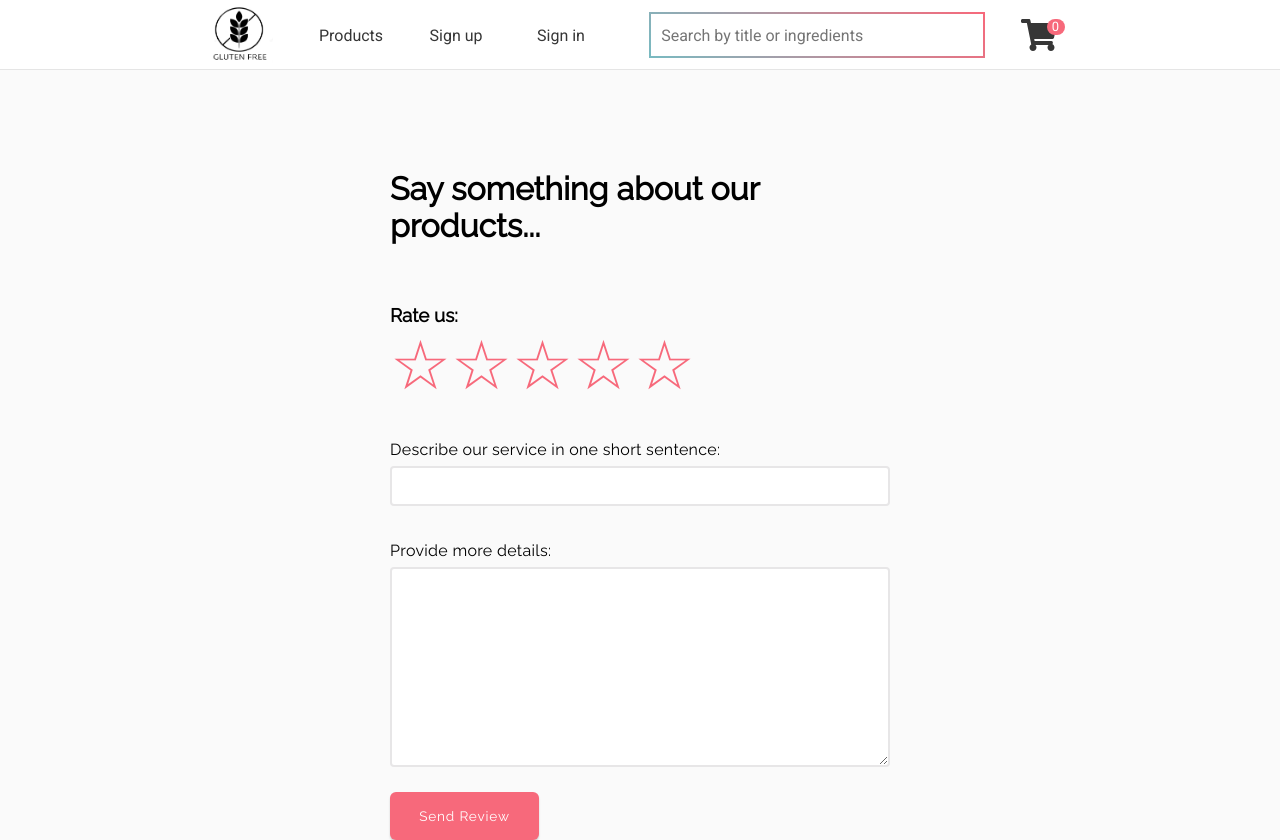
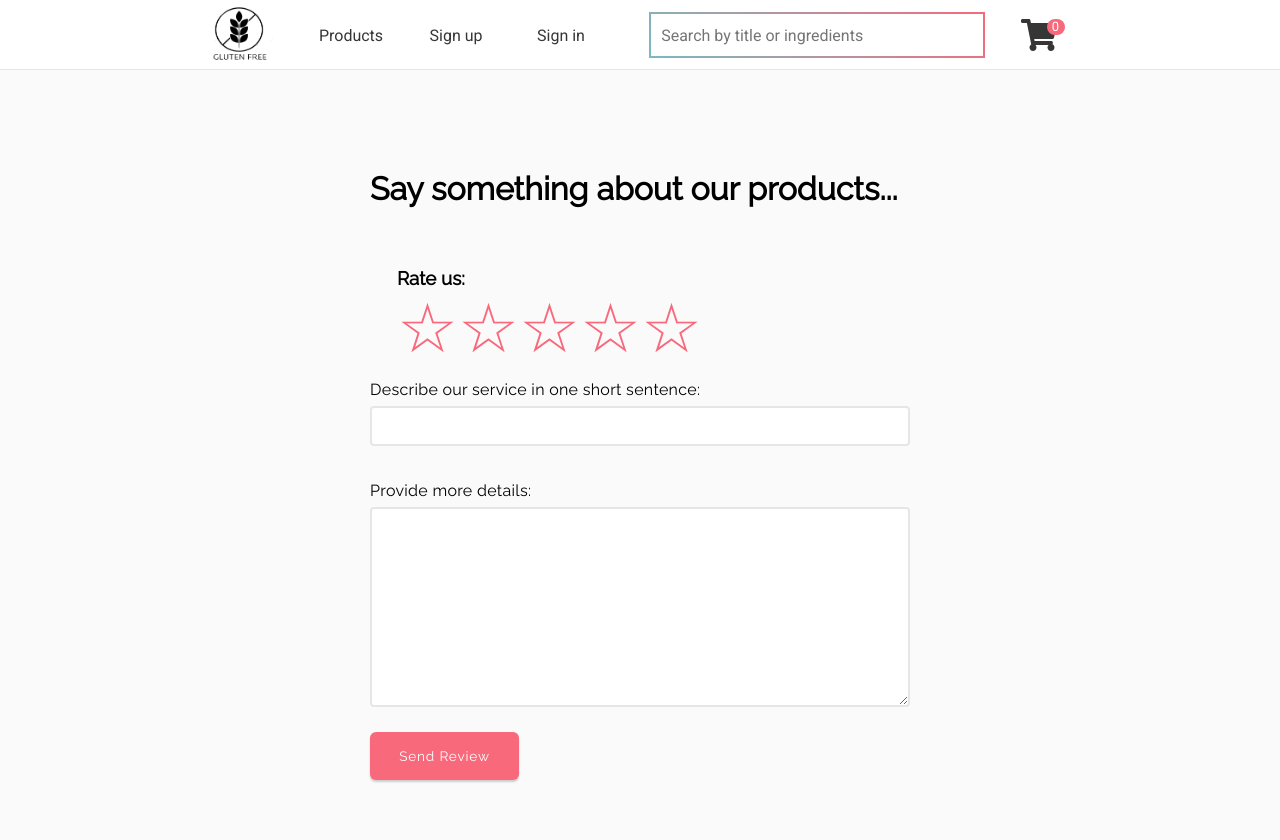
Before and after one commit to adOxey/gluggi_shop, a React (Create React App) app: page /rate-us in a window 1280 px wide. After the commit the page ends 810 px from the top, so only its background shows below. Built offline with nearby package versions, Linux system fonts and the light colour scheme; no server answers; the database is empty; a web font is replaced by a local one.

Commit message:
some tweaks in ReviewPage component

```diff
--- a/src/project/Main/AddProductForm/AddProductForm.js
+++ b/src/project/Main/AddProductForm/AddProductForm.js
@@ -41,7 +41,7 @@ const AddProductForm = () => {
     handleSubmit,
     handleBlur,
     handleImageAsFile,
-    success,
+    status,
     handleUploadImage,
   } = useForm(initialState, validation, formReducer, handleFirebaseUpload);
 
@@ -56,14 +56,14 @@ const AddProductForm = () => {
   return (
     <div className={pageBody}>
       <div className={container}>
-        {success.submitted ? (
+        {status.message ? (
           <h1
             style={{
-              color: success.submitted ? `#50d890` : "#c02739",
+              color: status.isSubmitted ? `#50d890` : `#c02739`,
               margin: "auto",
             }}
           >
-            {success.message}
+            {status.message}
           </h1>
         ) : (
           <h1>Add New Product</h1>
--- a/src/project/Main/ReviewPage/ReviewPage.js
+++ b/src/project/Main/ReviewPage/ReviewPage.js
@@ -14,6 +14,10 @@ import {
 import StarRating from "./StarRating/StarRating";
 
 function ReviewForm() {
+  const [grade, setGrade] = useState(0);
+  const [author, setAuthor] = useState("");
+  const [status, setStatus] = useState({ isSubmitted: false, message: "" });
+
   useEffect(() => {
     gluggiAuth.onAuthStateChanged((user) => {
       if (user) {
@@ -32,8 +36,6 @@ function ReviewForm() {
     },
     completed: false,
   };
-  const [grade, setGrade] = useState(0);
-  const [author, setAuthor] = useState("");
 
   const { values, handleChange, handleSubmit, handleBlur } = useForm(
     initialFormState,
@@ -44,8 +46,16 @@ function ReviewForm() {
   const { addToFirestore } = useFirestore(REVIEWS);
 
   useEffect(() => {
-    if (values.completed && grade !== 0) {
+    if (values.completed) {
+      if (grade !== 0) {
         addToFirestore({ values, grade, author });
+        setStatus({ isSubmitted: true, message: "Submitted Successfully" });
+      } else {
+        setStatus({
+          isSubmitted: false,
+          message: "You need to rate us to submit review",
+        });
+      }
     }
     // eslint-disable-next-line react-hooks/exhaustive-deps
   }, [values.completed, grade]);
@@ -58,9 +68,16 @@ function ReviewForm() {
   };
 
   return (
-    <div className={classes.wrapper}>
+    <div className={classes.Wrapper}>
+      <div>
+        {status.isSubmitted ? (
+          <p className={classes.Success}>{status.message}</p>
+        ) : (
           <h1>Say something about our products...</h1>
+        )}
+
         <StarRating saveRating={saveRating} />
+        <p className={classes.Error}>{!status.isSubmitted && status.message}</p>
         <Form onSubmit={handleSubmit}>
           <FormInput
             label="Describe our service in one short sentence:"
@@ -85,6 +102,7 @@ function ReviewForm() {
           <Button handleClick={handleSubmit}>Send Review</Button>
         </Form>
       </div>
+    </div>
   );
 }
 
--- a/src/project/Main/ReviewPage/ReviewPage.module.css
+++ b/src/project/Main/ReviewPage/ReviewPage.module.css
@@ -1,8 +1,40 @@
-.wrapper {
-  width: 500px;
+.Wrapper {
+  max-width: 600px;
+
   margin: 0 auto;
   padding-top: 100px;
+  padding-bottom: 30px;
 }
-.wrapper h1 {
+
+.Wrapper div {
+  width: 90%;
+  margin: 0 auto;
+}
+
+.Wrapper h1 {
+  width: 100%;
   margin: 0 0 60px 0;
 }
+
+.Error {
+  width: 100%;
+  color: red;
+  font-weight: bold;
+  font-size: 20px;
+}
+
+.Success {
+  display: flex;
+  align-items: center;
+  justify-content: center;
+  width: 250px;
+  height: 45px;
+  margin: 0 auto 50px auto;
+  border-radius: 10px;
+  border: 1px solid rgb(204, 204, 204);
+  color: rgb(53, 204, 53);
+  font-weight: bold;
+  font-size: 18px;
+  text-align: center;
+  background-color: white;
+}
--- a/src/shared/hooks/useForm.js
+++ b/src/shared/hooks/useForm.js
@@ -2,7 +2,7 @@ import React, { useState, useEffect } from "react";
 
 const useForm = (initialState, validation, reducer, handleFirebaseUpload) => {
   const [values, dispatch] = React.useReducer(reducer, initialState);
-  const [success, setSuccess] = useState({ submitted: false, message: "" });
+  const [status, setStatus] = useState({ isSubmited: false, message: "" });
 
   useEffect(() => {
     let mounted = true;
@@ -58,18 +58,18 @@ const useForm = (initialState, validation, reducer, handleFirebaseUpload) => {
 
     if (noErrors) {
       dispatch({ type: "SUBMIT_FORM" });
-      setSuccess({
-        ...success,
-        submitted: true,
+      setStatus({
+        ...status,
+        isSubmited: true,
         message: "Submitted Successfully",
       });
       window.scrollTo(0, 0);
     } else {
       dispatch({ type: "VALIDATE_ONSUBMIT", payload: err });
-      setSuccess({
-        ...success,
-        submitted: false,
-        message: "Error ! All mandatory fields have to be filled.",
+      setStatus({
+        ...status,
+        isSubmited: false,
+        message: "Error ! All mandatory fields must be filled.",
       });
       window.scrollTo(0, 0);
     }
@@ -80,7 +80,7 @@ const useForm = (initialState, validation, reducer, handleFirebaseUpload) => {
     handleChange,
     handleSubmit,
     handleBlur,
-    success,
+    status,
     handleImageAsFile,
     handleUploadImage,
   };
```
Also changed, not shown: 1 other file (tests, documents, lock files or other folders). Lines whose indentation alone changed are shown as unchanged.
